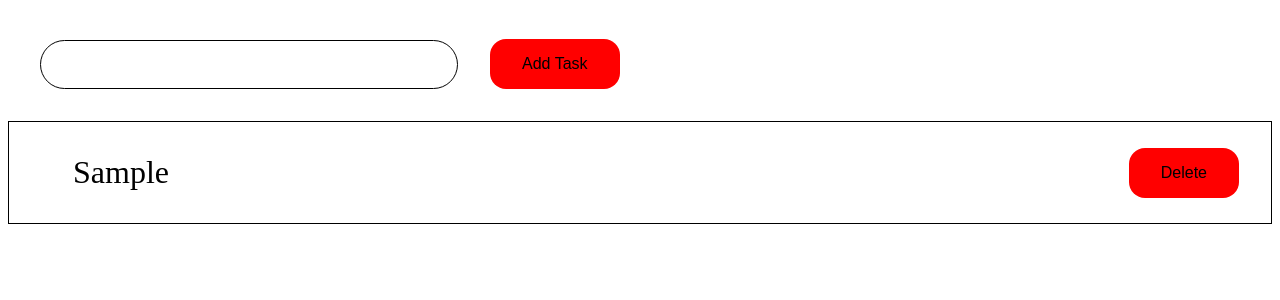
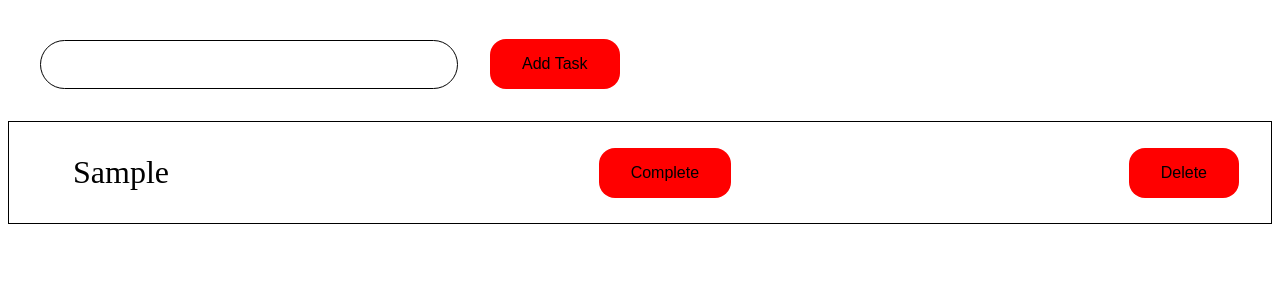
Before and after one commit to Aryanbhatti777/Typescript, a React (Vite) app in the folder ts-task-manager/: page / in a window 1280 px wide. Both pictures are taken after typing "Sample" into the empty fields and a click on the button "Add Task". Shown: the top 300 px of the page. Built offline with nearby package versions, Linux system fonts and the light colour scheme.

Commit message:
complete undo done

```diff
--- a/ts-task-manager/src/App.tsx
+++ b/ts-task-manager/src/App.tsx
@@ -34,6 +34,12 @@ function App() {
 
   }
 
+  const handleComplete = (id: number): void => {
+    const updatedTasks = tasks.map(item => item.id === id ? { ...item, completed: !item.completed } : item)
+    setTasks(updatedTasks);
+    localStorage.setItem("tasks", JSON.stringify(updatedTasks));
+  }
+
   return (
     <>
       <input
@@ -45,10 +51,11 @@ function App() {
       <div className="tasks">
         {tasks.map((item) => {
           return (
-            <div className="task">
-              <div className="titleDiv" key={item.id}>
-                {item.title}
-              </div>
+            <div className="task" key={item.id}>
+              <div className="titleDiv">{item.title}</div>
+              <button onClick={() => handleComplete(item.id)}>
+                {item.completed ? "Undo" : "Complete"}
+              </button>
               <button onClick={() => handleDelete(item.id)}>Delete</button>
             </div>
           );
```
